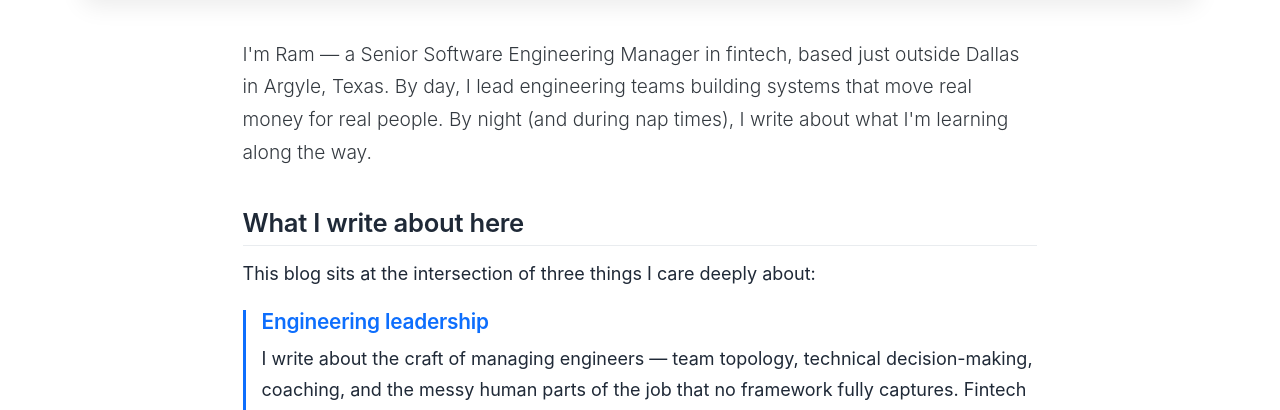
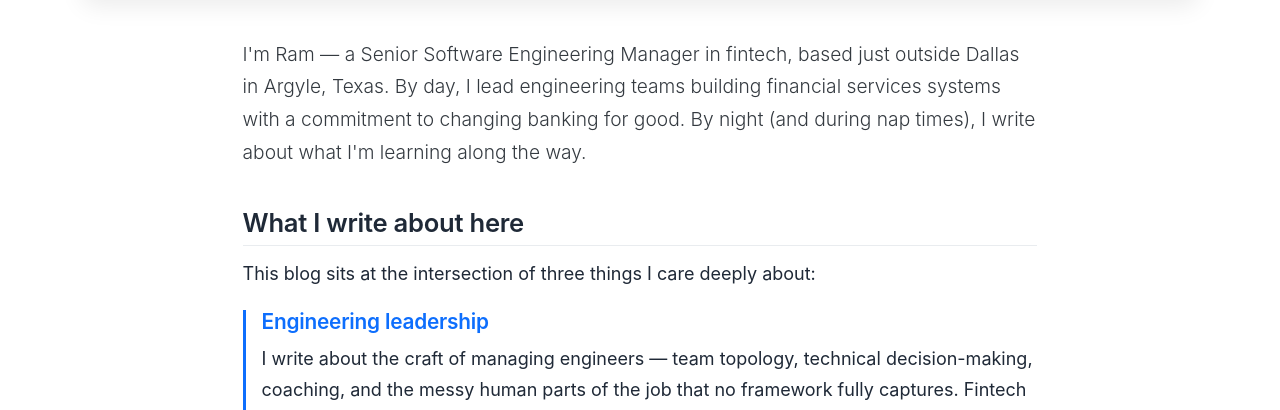
Before and after one commit to Ramkiranch/django-projects, a Django app: page /about/ in a window 1280 px wide. Shown: the part 498-908 px from the top of the page. Run offline with Django 3.2, Linux system fonts and the light colour scheme.

Commit message:
Tweak About page intro: change-banking-for-good framing
Replaces "systems that move real money for real people" with the more
specific "financial services systems with a commitment to changing
banking for good".

Copy-only; no template structure or CSS changes.

Co-Authored-By: Claude Opus 4.7 (1M context) <noreply@anthropic.com>

```diff
--- a/ramkiransblog/ramkiransblog/sitepages/templates/sitepages/about.html
+++ b/ramkiransblog/ramkiransblog/sitepages/templates/sitepages/about.html
@@ -14,8 +14,9 @@
     <p class="lead">
       I'm Ram &mdash; a Senior Software Engineering Manager in fintech, based just
       outside Dallas in Argyle, Texas. By day, I lead engineering teams building
-      systems that move real money for real people. By night (and during nap times),
-      I write about what I'm learning along the way.
+      financial services systems with a commitment to changing banking for good.
+      By night (and during nap times), I write about what I'm learning along
+      the way.
     </p>
 
     <h2>What I write about here</h2>
```
